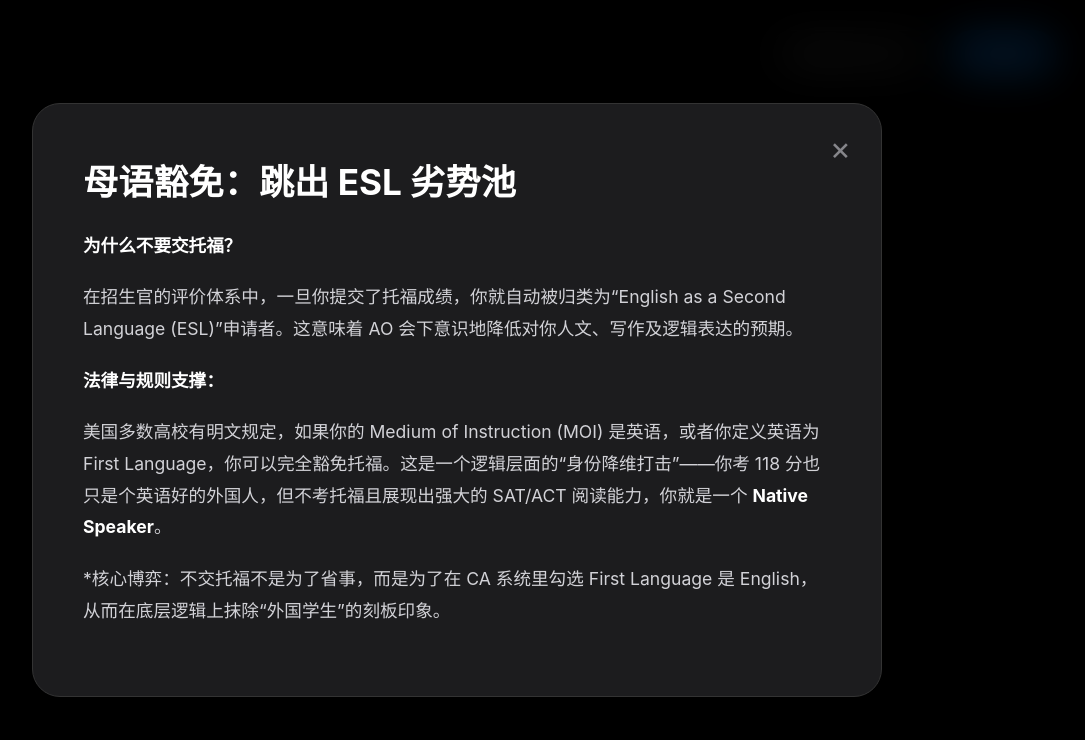
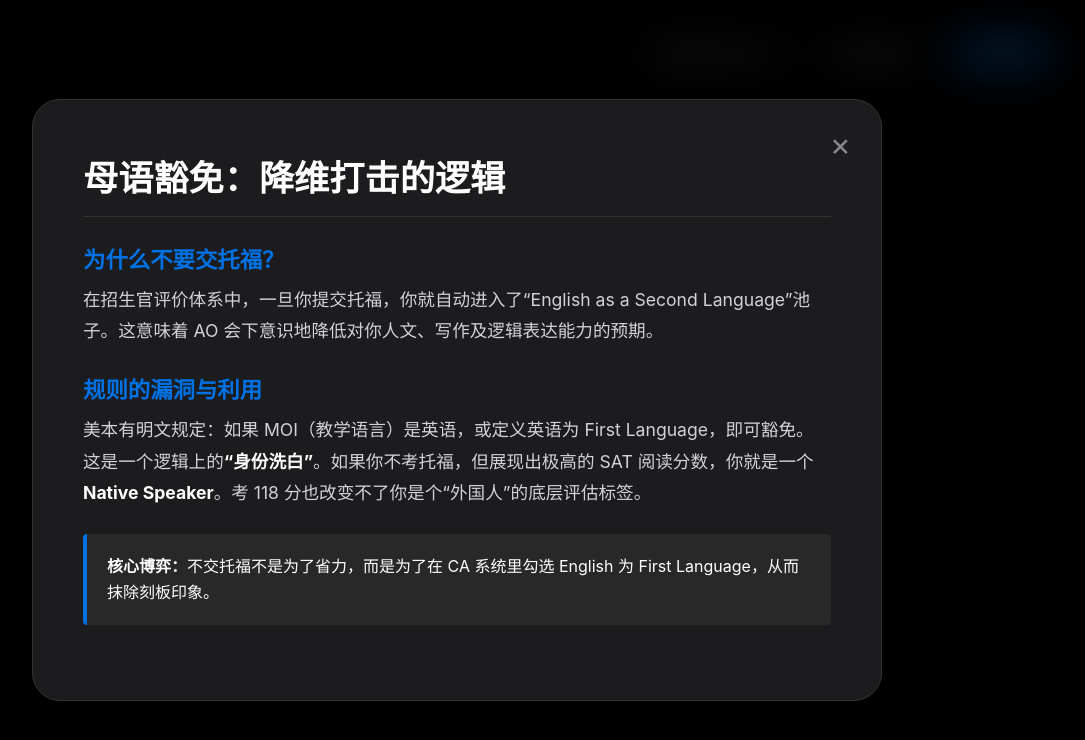
Before and after one commit to lus295678-sys/apply-logic, a plain HTML site: page index.html in a window 1280 px wide. Both pictures are taken after a click on the element "查看母语豁免逻辑". Shown: the part 1600-2340 px from the top of the page, without its empty margins (183-1268 px from the left). Drawn offline with Linux system fonts and the light colour scheme.

Commit message:
Update index.html

```diff
--- a/index.html
+++ b/index.html
@@ -90,7 +90,7 @@
             scroll-snap-align: end;
             border-top: 1px solid #1c1c1e;
         }
-        .footer-btns { display: flex; gap: 20px; margin-bottom: 40px; }
+        .footer-btns { display: flex; gap: 20px; margin-bottom: 40px; flex-wrap: wrap; justify-content: center; }
         .footer-btn {
             background: #1c1c1e;
             color: #fff;
@@ -131,18 +131,30 @@
 
         /* 文本解析样式 */
         .modal-body { text-align: left; }
-        .modal-body h2 { color: #fff; font-size: 2.2rem; margin-bottom: 25px; }
-        .modal-body p { color: #d2d2d7; line-height: 1.8; margin-bottom: 20px; font-size: 1.1rem; white-space: pre-line; }
+        .modal-body h2 { color: #fff; font-size: 2.2rem; margin-bottom: 25px; border-bottom: 1px solid #333; padding-bottom: 15px; }
+        .modal-body h3 { color: #0071e3; margin: 25px 0 10px 0; font-size: 1.4rem; }
+        .modal-body p { color: #d2d2d7; line-height: 1.8; margin-bottom: 15px; font-size: 1.1rem; white-space: pre-line; }
         .modal-body b { color: #fff; }
+        .modal-body ul, .modal-body ol { color: #d2d2d7; padding-left: 20px; margin-bottom: 20px; }
+        .modal-body li { margin-bottom: 10px; line-height: 1.6; }
 
-        .contact-card { text-align: center; }
-        .xhs-id { font-size: 2.2rem; color: #ff453a; margin: 20px 0; font-weight: 800; }
+        blockquote {
+            border-left: 4px solid #0071e3;
+            padding-left: 20px;
+            margin: 25px 0;
+            color: #fff;
+            background: rgba(255, 255, 255, 0.05);
+            padding: 20px;
+            border-radius: 4px;
+            line-height: 1.6;
+        }
     </style>
 </head>
 <body>
 
     <div class="nav-group">
         <div class="nav-btn" onclick="openModal('logic_full')">申请逻辑（具体）</div>
+        <div class="nav-btn" onclick="openModal('advice')">创作者忠告</div>
         <div class="nav-btn primary" onclick="openModal('join')">加入我们</div>
     </div>
 
@@ -189,6 +201,7 @@
     <footer>
         <div class="footer-btns">
             <div class="footer-btn" onclick="openModal('logic_full')">申请逻辑（具体）</div>
+            <div class="footer-btn" onclick="openModal('advice')">创作者忠告</div>
             <div class="footer-btn" style="background:#0071e3; border:none;" onclick="openModal('join')">加入我们</div>
         </div>
         <div class="copyright">© apply-logic.vercel.app. All rights reserved.</div>
@@ -202,86 +215,79 @@
     </div>
 
     <script>
-       const data = {
+        const data = {
+            'advice': `
+                <h2>创作者忠告</h2>
+                <p>用一句：<b>Fake it until you make it.</b></p>
+                <p>核心是“<b>Make it</b>”。</p>
+                <blockquote>
+                    打比方你如果用AI换一个彭于晏的脸这个叫<b>造假</b>，但是你如果只是开了美颜这算是<b>夸大</b>，保留了你的脸。
+                </blockquote>
+                <p>美本申请的宗旨是立人设和遵循逻辑，一些学术顶尖的同学被拒的大部分原因也是因为没有严格遵循逻辑。</p>
+                <p>所以说进了名校不是终点，而是不自欺欺人的开始。因为你要想办法毕业，以及你就算参加了什么学科辅导，从而毕业，也在你以后的工作中体现的，你不努力，就不会有回报，简单来说就是<b>躲不过初一躲不了十五</b>。</p>
+            `,
             'logic_full': `
-                <div style="text-align: left;">
-                    <h2 style="font-size: 2.2rem; margin-bottom: 25px;">申请逻辑（具体）</h2>
-                    <p style="white-space: pre-line;">看到很多同学包括中介对申请认知上的误区，决定写一些出来做个分享，希望能帮助一些学生。
+                <h2>申请逻辑（深度全文）</h2>
+                <p>看到很多同学包括中介对申请认知上的误区，决定写一些出来做个分享，希望能帮助一些学生。</p>
 
-                    <b>1. 标化5052年了，不要交托福了。</b>不建议交托福的主要逻辑是这是一个ESL考试，而有明文规定“如果英文是first language就不用交托福成绩”所以从逻辑上，一旦提交托福，你在招生官眼里就是一个“ESL applicant”，已经有了劣势。即使托福满分也说明不了任何能力，不会有任何“加分”。
+                <h3>1. 标化博弈：摆脱 ESL 标签</h3>
+                <p><b>标化5052年了，不要交托福了。</b>不建议交托福的主要逻辑是这是一个ESL考试，而有明文规定“如果英文是first language就不用交托福成绩”所以从逻辑上，一旦提交托福，你在招生官眼里就是一个“ESL applicant”，已经有了劣势。即使托福满分也说明不了任何能力，不会有任何“加分”。</p>
+                <p>AP 的保险线是<b>8门5</b>，这之上差距不大。IB 预估分在招生官眼里属于 GPA 范畴，只有大考分数才相当于 AP。建议 IB 同学在校外加考几门 AP 来强化竞争力。</p>
 
-                    都知道AP重要，只是很多人不知道多“好”算“好”。AP的保险线是8门5，这之上差距不大。AP这一点上其实读IB的同学们比较吃亏，因为IB预估分在招生官眼里是属于gpa这块的，只有最后的大考分数相当于ap。然而大多人申请的时候只有预估分，所以准备IB的同学还是建议自己校外考几门AP。
+                <h3>2. Waitlist：主动出击的翻案</h3>
+                <p><b>Waitlist 核心是“补材料”</b>。每一环节都非常重要。单纯的 love letter 是没有用的。当 Committee 重审材料，光凭一腔热爱无法让你转正。你需要给招生官提供“新弹药”去为你辩护。</p>
 
-                    <b>2. Waitlist很多人误以为waitlist就是硬等</b>，其实这是错误的思想。Waitlist转正的核心是“补材料，让招生官看到后帮你提交到committee” 每一环节都非常重要这里要注意，单纯的love letter是没有用的—当committe重审材料，光凭一份对学校的一腔热爱是没法让你转正的。
+                <h3>3. 资源真相：夏校与竞赛</h3>
+                <p>大多数夏校只是学习知识的体验，并不会在申请上有任何加分（极端例子如 UChicago 夏校后的 ED0 除外）。竞赛如 John Locke 等商业化日益严重的竞赛，大部分只是“花钱买个开心”。</p>
 
-                    <b>3. 夏校很多人以为夏校是加分项</b>，其实不然。大多数夏校只能做一个学习知识的体验，并不会在申请上有任何加分 （极端例子如UChicago夏校后的ed0除外）
+                <h3>4. 活动人设：AO 的思考减法</h3>
+                <p>活动和 PS 要共享一个<b>“核心人设”</b>。我们让 AO 在写感想评价时越方便，录取的几率才越大。PS 核心逻辑是：要让 AO 能直接在文中看到你是谁和你怎样成为你。</p>
 
-                    <b>4. 竞赛最顶级的竞赛</b>，如imo等是有用的，不过这部分学生大部分也会走pre-admit这条路。其余的竞赛如john locke等都没用。现在各类竞赛商业化都越来越严重，大部分只是“花钱买个开心”
-
-                    <b>3. 活动无核心</b>。有一些学生会误认为活动做的广一点杂一点，或者只做感兴趣的就好。事实上，活动和ps要共享一个“核心人设”，这样才方便AO在写材料的reflection时不用花太多力气。AO要看的材料很多，我们让ta在看材料写感想时越方便，我们进的几率才会更大。
-
-                    先放一下ps的核心逻辑：<b>要让AO能直接在文中看到你是谁和怎样成为你。</b>
-
-                    围绕这个核心逻辑，我们要搭建一个frame/提纲。一个常见的frame是“自我改变/成长”。这里对此frame做个讨论。通常成长的写法是：以前有个问题a，后面经过事件b，得到感悟c，改变/改善了问题a。这个框架本身是符合ps的核心逻辑的，所以没有大的问题，不过很多applicant会在运用这个框架时“写歪”，导致偏离主题，比如：
-
-                    1. 花过多篇幅写问题a。很多时候作者在写问题时会陷入“自我感动”，认为自己很可怜，好像人人都可以和自己共情。事实上，在问题上过多着墨会让招生官认为你在抱怨，让整篇文书读起来非常负面，从而影响招生官对你的reflection。
-
-                    2. 写事件b不点题。很多时候学生会致力于让事件读起来“跌宕起伏。” 精彩的事件固然好，然而不清晰阐述这个事件中你的role以及这个事对你的成长造成了了多大影响，那文书就变成了一篇小说。
-
-                    3. 感悟不深刻。在文书中，招生官希望看到的感悟并不是什么晦涩的哲学思想或者高深的数学定理。很多学生铺垫了一大堆，引出一些“高大上”的感悟，结果忘记点出这感悟和自己到底有什么关系。
-
-                    一言以避之，ps无论写什么框架，一定要回到“自己”。今天分析了一个常见的ps frame。可以comment出你目前构思的frame，我们一起来改进。
-
-                    每年都有无数优秀的申请者因为申请逻辑的错误被top 30拒绝；相应的，也有很多本身背景不够好的申请者通过遵循正确的逻辑而进入及前三十。事实上，只要逻辑正确，任何人都可以拿top 30当保底，无论背景如何。这份逻辑我可以给到你。
-
-                    有一句话叫“Fake it until you make it”。这里的核心是要“make it”，不然前面的一切都是毫无意义。如果只是进了一个top 30就认为自己“足够优秀”，可以不进步了，那这无疑是自欺欺人。人最可怕的就是自己骗自己。</p>
-                </div>
+                <p><b>只要逻辑正确，任何人都可以拿 Top 30 当保底。</b>这份逻辑我可以给到你。</p>
             `,
             'toefl': `
-                <h2>母语豁免：跳出 ESL 劣势池</h2>
-                <p><b>为什么不要交托福？</b></p>
-                <p>在招生官的评价体系中，一旦你提交了托福成绩，你就自动被归类为“English as a Second Language (ESL)”申请者。这意味着 AO 会下意识地降低对你人文、写作及逻辑表达的预期。</p>
-                <p><b>法律与规则支撑：</b></p>
-                <p>美国多数高校有明文规定，如果你的 Medium of Instruction (MOI) 是英语，或者你定义英语为 First Language，你可以完全豁免托福。这是一个逻辑层面的“身份降维打击”——你考 118 分也只是个英语好的外国人，但不考托福且展现出强大的 SAT/ACT 阅读能力，你就是一个 <b>Native Speaker</b>。</p>
-                <p><span class="tag-red">*核心博弈：</span>不交托福不是为了省事，而是为了在 CA 系统里勾选 First Language 是 English，从而在底层逻辑上抹除“外国学生”的刻板印象。</p>
+                <h2>母语豁免：降维打击的逻辑</h2>
+                <h3>为什么不要交托福？</h3>
+                <p>在招生官评价体系中，一旦你提交托福，你就自动进入了“English as a Second Language”池子。这意味着 AO 会下意识地降低对你人文、写作及逻辑表达能力的预期。</p>
+                <h3>规则的漏洞与利用</h3>
+                <p>美本有明文规定：如果 MOI（教学语言）是英语，或定义英语为 First Language，即可豁免。这是一个逻辑上的<b>“身份洗白”</b>。如果你不考托福，但展现出极高的 SAT 阅读分数，你就是一个 <b>Native Speaker</b>。考 118 分也改变不了你是个“外国人”的底层评估标签。</p>
+                <blockquote><b>核心博弈：</b>不交托福不是为了省力，而是为了在 CA 系统里勾选 English 为 First Language，从而抹除刻板印象。</blockquote>
             `,
             'ap-ib': `
                 <h2>学术对冲：IB 生的“自救”指南</h2>
-                <p><b>为什么 IB 生需要考 AP？</b></p>
-                <p>在申请季，IB 同学手里只有“预估分”。在 AO 眼里，预估分属于 GPA 范畴，受学校声誉和打分习惯影响极大，存在严重的“注水感”。</p>
-                <p><b>AP 的背书作用：</b></p>
-                <p>AP 成绩是全球标准化的，不受学校老师主观影响。如果你拿着 40+ 的 IB 预估分，同时提交 3-4 门相关的 <b>AP 5分</b>，你是在告诉 AO：我的学术水平不是学校老师给的面子，而是实打实的标准化能力。这就是为什么 8 门 AP 5 分是 Top 20 的保险线，多一门无用，少一门则厚度不足。</p>
+                <h3>预估分的水分</h3>
+                <p>在申请季，IB 同学只有预估分。在 AO 眼里，预估分属于校内 GPA，受学校声誉和老师给分习惯影响太大。它是“软”的学术证明。</p>
+                <h3>AP 的背书作用</h3>
+                <p>AP 成绩是全球标准化的，它是“硬”的。如果你有 40+ 的 IB 预估分，同时有 3-4 门相关的 <b>AP 5分</b>，你是在告诉 AO：我的学术水平不是老师给面子，而是实打实的标准化能力。<b>8 门 AP 5分是 Top 20 的门槛线</b>，多一门无用，少一门则厚度不足。</p>
             `,
             'waitlist': `
-                <h2>Waitlist 转正：让 AO 有“弹药”去翻案</h2>
-                <p><b>Love Letter 的无效性：</b></p>
-                <p>当 Committee（评审委员会）重新审议 Waitlist 名单时，他们面对的是几百份几乎同样“热爱学校”的信件。光靠表忠心是无法让他们说服院长给你发录取通知书的。</p>
-                <p><b>如何补材料？</b></p>
-                <p>你需要提供<b>实质性的更新</b>。例如：12 年级下学期更强劲的 GPA（证明你没掉链子）、最新的重量级科研进展、或者你在提交申请后获得的省/国家级奖项。你要做的是给那个“支持你”的招生官提供新弹药，让他能拍着桌子对其他人说：“看，这个学生比三个月前更强了，不录是我们的损失。”</p>
-            `,
-            'activities': `
-                <h2>活动避坑：拒绝“花钱买开心”</h2>
-                <p><b>夏校与竞赛的真相：</b></p>
-                <p>除了极个别极端案例（如芝大夏校、SSP、TASP），90% 的夏校只是大学的“创收项目”。如果你只是去上课、修学分，那它对申请的加分几乎为零。竞赛也是如此，John Locke 等商业化竞赛现在的含金量正在迅速稀释，因为 AO 知道这些竞赛背后有多少“指导”成分。</p>
-                <p><b>核心人设 (Core Identity)：</b></p>
-                <p>活动不是越多越好，而是要和你的 PS 共享一个核心。你要做的不是展示你有多忙，而是要让 AO 在写 Reflection（评价单）时，能用一句话精准描述你。减法做得越狠，人设越稳。</p>
+                <h2>Waitlist 转正：提供“新弹药”</h2>
+                <h3>Love Letter 的局限</h3>
+                <p>当评审委员会重审名单时，他们面对的是几百份同样“热爱学校”的信件。单纯的热爱无法转化为录取通知书。</p>
+                <h3>如何有效补料？</h3>
+                <p>你需要提供<b>实质性的更新</b>：
+                1. 12 年级下学期更强劲的 GPA。
+                2. 提交申请后获得的省/国家级奖项。
+                3. 重大科研项目的阶段性进展。
+                你要做的是给那位支持你的 AO 提供证据，让他能拍着桌子对委员会说：“看，这个学生比三个月前更强了，不录是我们的损失。”</p>
             `,
             'essay': `
-                <h2>文书提纲避坑：回归“自己”</h2>
-                <p><b>三大致命误区：</b></p>
+                <h2>文书提纲避坑：拒绝自我感动</h2>
+                <h3>三大致命误区</h3>
                 <ol>
-                    <li><b>自我感动：</b>花 60% 以上篇幅写困难多大、环境多苦。这会让文书变得非常 Negative（负面）。记住，AO 要招的是未来的领袖，不是受害者。</li>
-                    <li><b>角色缺失：</b>在事件描写中把自己写成了旁观者。你要清晰阐述：在那一刻，<b>你</b>做了什么决策？<b>你</b>承担了什么后果？</li>
-                    <li><b>感悟悬浮：</b>强行升华到哲学高度，却不点出这和你的生活轨迹有什么关系。最好的感悟应该是“落地”的——通过这件事，我如何改变了看待世界/他人的方式。</li>
+                    <li><b>花过多篇幅写困难 A：</b>不要陷进“自我感动”。过多描写可怜会让整篇文书读起来非常负面，让 AO 觉得你在抱怨环境。</li>
+                    <li><b>写事件 B 不点题：</b>不要沉迷于“跌宕起伏”的叙事。如果不清晰阐述你的 <b>Role（角色）</b> 以及这个事对你的真实影响，那文书就变成了一篇没用的小说。</li>
+                    <li><b>感悟不深刻：</b>不要谈晦涩的哲学。AO 想看到感悟和“你”的真实逻辑联系，而不是高大上的口号。</li>
                 </ol>
-                <p><b>一言以蔽之：</b>PS 的终极目标是让 AO 读完后想立刻认识你，而不是同情你或者觉得你博学。</p>
+                <h3>正确的 Frame 逻辑</h3>
+                <p>PS 必须回到“自己”。要让 AO 在看你的材料写感想（Reflection）时，能顺理成章地勾勒出你的 <b>“核心人设”</b>。</p>
             `,
             'join': `
                 <div class="contact-card">
                     <h2>底层逻辑 · 降维打击</h2>
                     <p>我们不提供中介式的代理服务，我们只输出能改变结果的申请逻辑。</p>
-                    <div class="xhs-id">maxzhang07</div>
-                    <p style="color: #86868b; font-size: 1.1rem;">(个人号：maxverstappen13)</p>
+                    <div class="xhs-id">小红书搜索：MaxZhang07</div>
+                    <p style="color: #86868b; font-size: 1.1rem;">(小红书号：maxverstappen13)</p>
                 </div>
             `
         };
@@ -303,3 +309,4 @@
     </script>
 </body>
 </html>
+</html>
```
